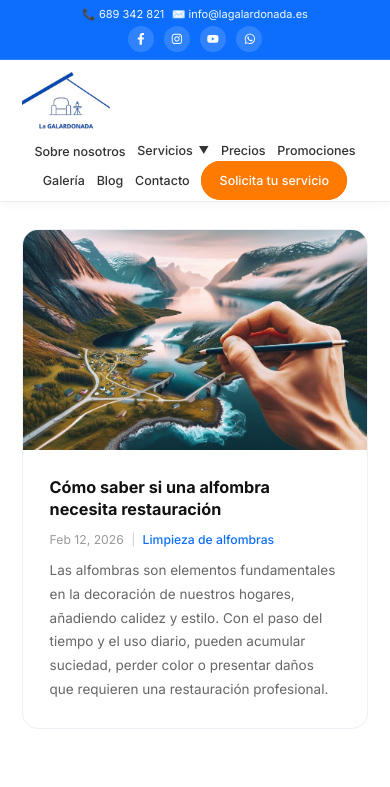
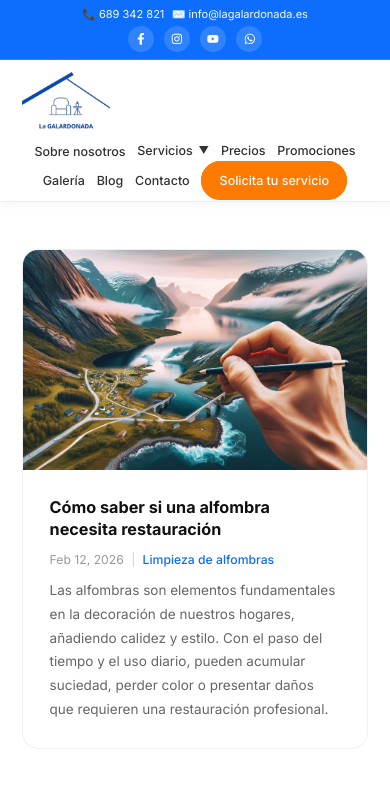
Before and after one commit to tomasvillani/lagalardonada, a React (Vite) app: page /blog in a window 390 px wide. Shown: the top 787 px of the page. Built offline with nearby package versions, Linux system fonts and the light colour scheme.

Commit message:
"Ajuste css"

```diff
--- a/src/App.css
+++ b/src/App.css
@@ -560,19 +560,19 @@ button {
 }
 
 .page-wrapper {
-  padding-top: 132px; /* 40px topbar + 92px navbar */
+  padding-top: 132px;
 }
 
 @media (max-width: 1024px) {
-  .page-wrapper { padding-top: 106px; }
+  .page-wrapper { padding-top: 110px; }
 }
 
 @media (max-width: 768px) {
-  .page-wrapper { padding-top: 180px; }
+  .page-wrapper { padding-top: 160px; }
 }
 
 @media (max-width: 480px) {
-  .page-wrapper { padding-top: 200px; }
+  .page-wrapper { padding-top: 220px; }
 }
 
 /* =========================
```
